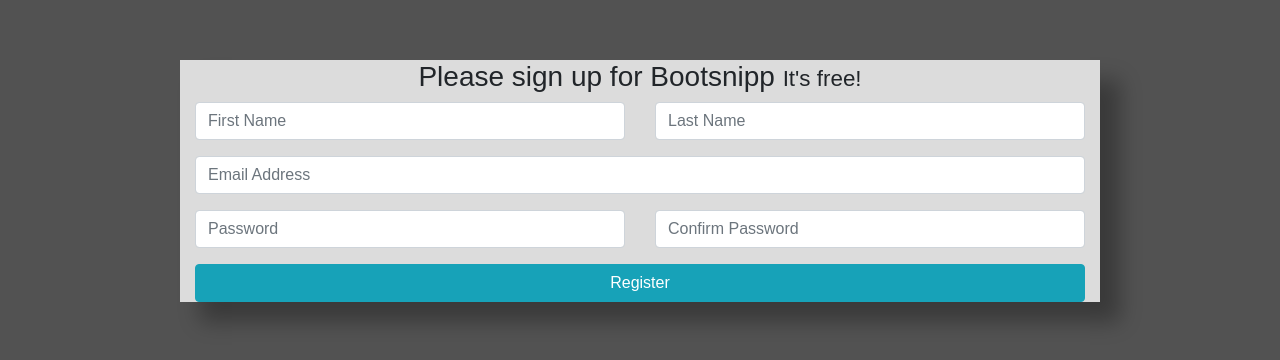
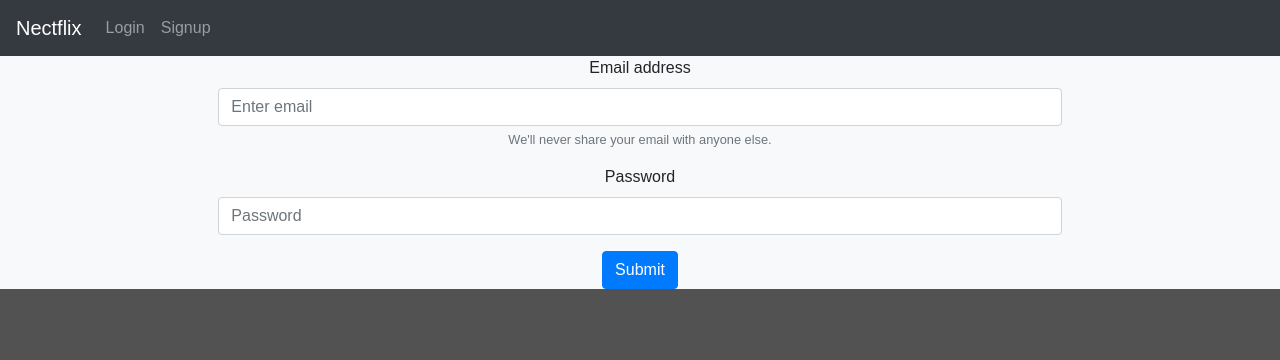
Before and after one commit to LigorioSalgado/b21-netflix-front, a React (Create React App) app: page /login in a window 1280 px wide. Shown: the top 360 px of the page. Built offline with nearby package versions, Linux system fonts and the light colour scheme.

Commit message:
rutas y login

```diff
--- a/package.json
+++ b/package.json
@@ -6,6 +6,7 @@
     "axios": "^0.18.0",
     "react": "^16.4.1",
     "react-dom": "^16.4.1",
+    "react-router-dom": "^4.3.1",
     "react-scripts": "1.1.4"
   },
   "scripts": {
--- a/src/App.js
+++ b/src/App.js
@@ -1,13 +1,12 @@
 import React, { Component } from 'react';
-import logo from './logo.svg';
 import './App.css';
-import Signup from './components/Signup/Signup';
+import Routes from './Routes';
 
 class App extends Component {
   render() {
     return (
       <div className="App">
-        <Signup/>
+       <Routes/>
       </div>
     );
   }
--- /dev/null
+++ b/src/Routes.js
@@ -0,0 +1,32 @@
+import {
+    BrowserRouter as Router,
+    Route
+} from 'react-router-dom';
+import React, { Component } from 'react';
+import Login from './components/Login/Login'
+import Signup from './components/Signup/Signup';
+import Home from './components/Home/Home';
+import Nav from './components/Nav/Nav';
+
+
+class Routes extends Component{
+
+
+    render(){
+        return(
+
+            <Router>
+                <main>
+                    <Nav/>
+                    <Route exact path='/' component={Home}/>
+                    <Route exact path='/login' component={Login}/>
+                    <Route exact path='/signup' component={Signup}/>
+                </main>
+            </Router>
+        )
+
+    }
+
+}
+
+export default Routes;
--- /dev/null
+++ b/src/components/Home/Home.js
@@ -0,0 +1,24 @@
+import React, { Component } from 'react';
+import './style.css';
+
+
+
+
+class Home extends Component {
+
+    constructor(){
+        super()
+    }
+
+    render(){
+        return(
+            <div>
+                <h1>Clone Netflix</h1>
+            </div>
+        )
+    }
+
+
+}
+
+export default Home;
--- a/src/components/Login/Login.js
+++ b/src/components/Login/Login.js
@@ -0,0 +1,75 @@
+import React, { Component } from 'react';
+import './style.css';
+import login from '../../services/login';
+
+
+class Login extends Component{
+
+    constructor(){
+        super();
+        this.state = {
+            email:"",
+            password:""
+        }
+    }
+
+    onInpuntCheck = (event) => {
+        let name = event.target.name
+        let value = event.target.value
+
+        this.setState({
+            [name]:value
+        })
+
+    }
+
+    submitForm = (e) => {
+        e.preventDefault();
+        login(this.state).then((resp) => {
+            if(resp.status === 201){
+                let token = resp.data.token
+                localStorage.setItem('token',token);
+                alert("Te has Logeado con exito")
+            }else{
+                alert(resp.data)
+            }
+
+        }).catch((err) => {
+            console.log(err)
+        })
+    }
+
+    render() {
+
+        return(
+            <div className="row justify-content-center bg-light" >
+
+                <div className="col-md-10 col-lg-8">
+                <form onSubmit={this.submitForm}>
+                    <div className="form-group">
+                        <label for="exampleInputEmail1">Email address</label>
+                        <input type="email" className="form-control" name="email" value={this.state.email} onChange={this.onInpuntCheck} id="exampleInputEmail1" aria-describedby="emailHelp" placeholder="Enter email"/>
+                        <small id="emailHelp" className="form-text text-muted">We'll never share your email with anyone else.</small>
+                    </div>
+                    <div className="form-group">
+                        <label for="exampleInputPassword1">Password</label>
+                        <input type="password" className="form-control" name="password" value={this.state.password}  onChange={this.onInpuntCheck} id="exampleInputPassword1" placeholder="Password"/>
+                    </div>
+
+                    <button type="submit" className="btn btn-primary">Submit</button>
+                </form>
+                </div>
+            </div>
+
+        )
+    }
+
+
+
+
+
+
+
+}
+
+export default Login;
--- /dev/null
+++ b/src/components/Nav/Nav.js
@@ -0,0 +1,38 @@
+import React, { Component } from 'react';
+import './style.css';
+import {Link}  from "react-router-dom"
+
+class Nav extends Component{
+
+    constructor(){
+        super();
+    }
+
+
+    render(){
+        return(
+            <nav className="navbar navbar-expand-lg navbar-dark bg-dark">
+                <Link className="navbar-brand" to="/">Nectflix</Link>
+                <button className="navbar-toggler" type="button" data-toggle="collapse" data-target="#navbarNavDropdown" aria-controls="navbarNavDropdown" aria-expanded="false" aria-label="Toggle navigation">
+                    <span className="navbar-toggler-icon"></span>
+                </button>
+                <div className="collapse navbar-collapse" id="navbarNavDropdown">
+                    <ul className="navbar-nav">
+                    <li className="nav-item">
+                        <Link className="nav-link" to="/login">Login</Link>
+                    </li>
+                    <li className="nav-item">
+                    <Link className="nav-link" to="/signup">Signup</Link>
+                    </li>
+
+                    </ul>
+                </div>
+        </nav>
+        )
+    }
+
+
+
+}
+
+export default Nav
--- /dev/null
+++ b/src/services/login.js
@@ -0,0 +1,10 @@
+import axios  from 'axios';
+import constante from '../const';
+
+
+export default (data) =>{
+
+return axios.post(constante.url+"login/",data);
+
+
+}
```
Also changed, not shown: src/components/Home/style.css (added), src/components/Nav/style.css (added), 1 other file (tests, documents, lock files or other folders).
